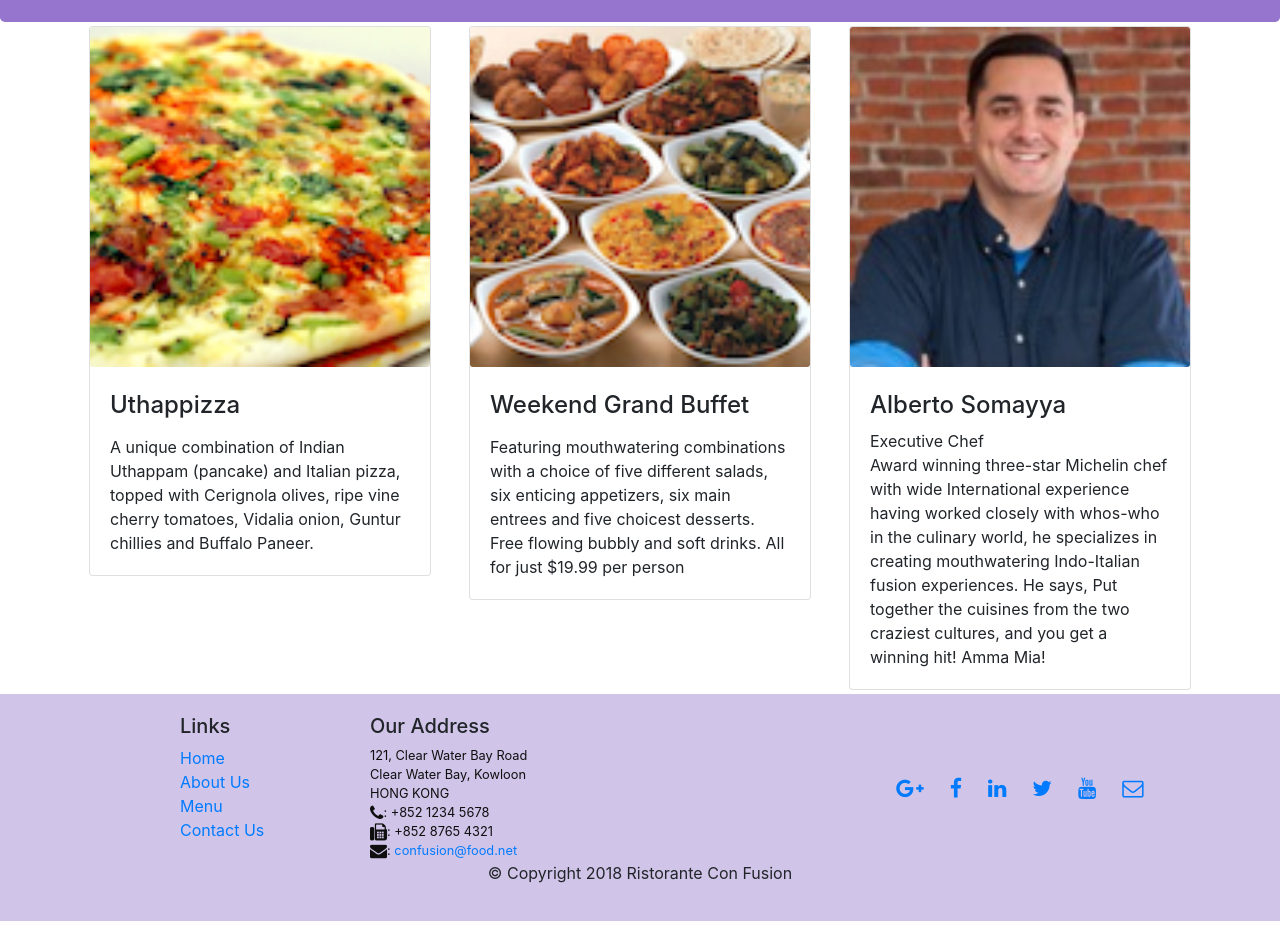
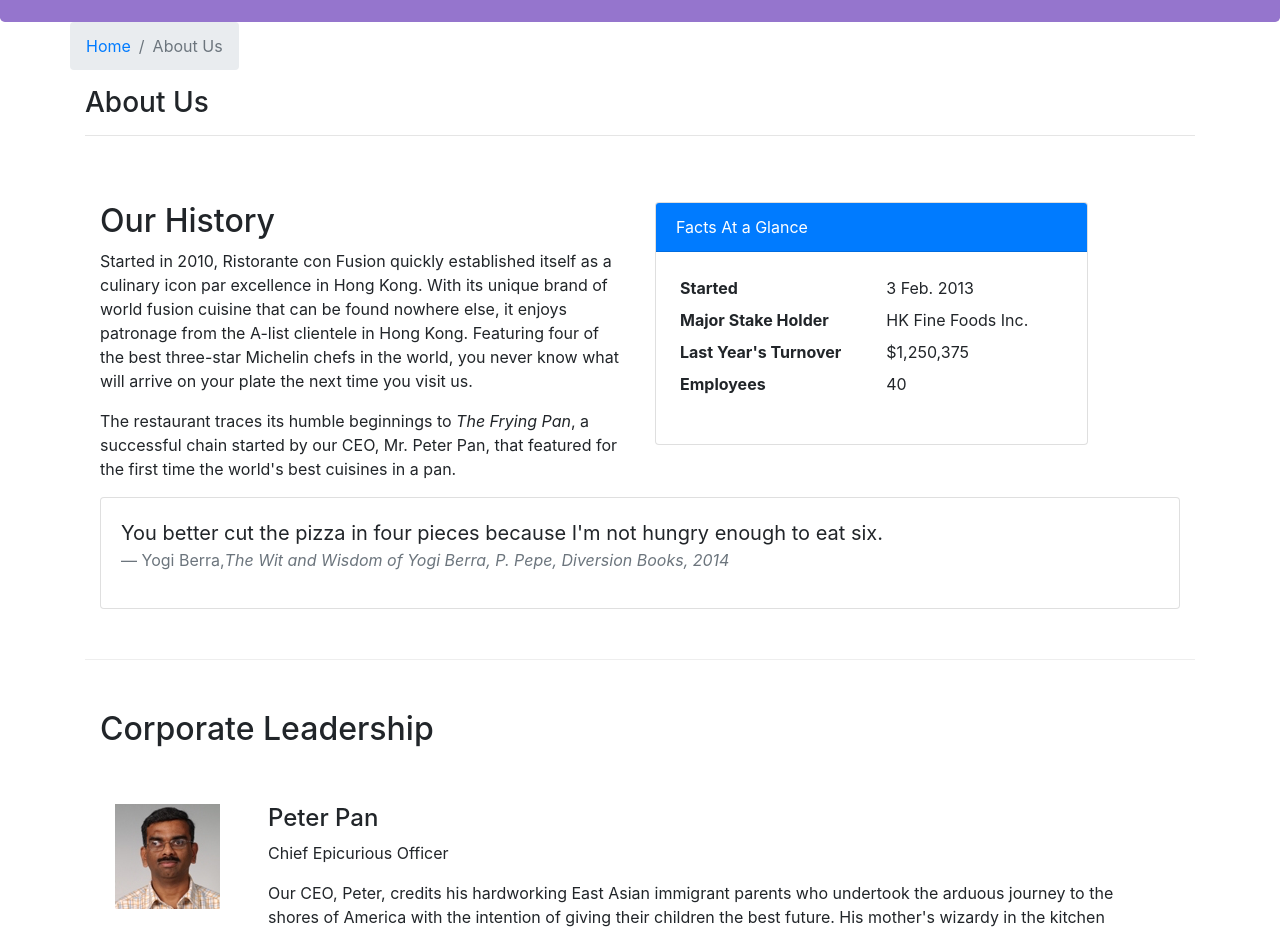
Before and after one commit to NandodkarAmogh/Ristorante-Con-Fusion-React, a React (Create React App) app: page /aboutus in a window 1280 px wide. Before the commit this address led to /home. Shown: the part 320-1252 px from the top of the page. Built offline with nearby package versions, Linux system fonts and the light colour scheme.

Commit message:
Single Page Application part 2

```diff
--- /dev/null
+++ b/src/components/AboutComponent.js
@@ -0,0 +1,76 @@
+import React from 'react';
+import { Breadcrumb, BreadcrumbItem, Card, CardBody, CardHeader, Media } from 'reactstrap';
+import { Link } from 'react-router-dom';
+import RenderLeader from './RenderLeader';
+
+function About(props) {
+
+    const leaders = props.leaders.map((leader) => {
+        return (
+            <RenderLeader leader={leader}></RenderLeader>
+        );
+    });
+    console.log(leaders)
+    return(
+        <div className="container">
+            <div className="row">
+                <Breadcrumb>
+                    <BreadcrumbItem><Link to="/home">Home</Link></BreadcrumbItem>
+                    <BreadcrumbItem active>About Us</BreadcrumbItem>
+                </Breadcrumb>
+                <div className="col-12">
+                    <h3>About Us</h3>
+                    <hr />
+                </div>
+            </div>
+            <div className="row row-content">
+                <div className="col-12 col-md-6">
+                    <h2>Our History</h2>
+                    <p>Started in 2010, Ristorante con Fusion quickly established itself as a culinary icon par excellence in Hong Kong. With its unique brand of world fusion cuisine that can be found nowhere else, it enjoys patronage from the A-list clientele in Hong Kong.  Featuring four of the best three-star Michelin chefs in the world, you never know what will arrive on your plate the next time you visit us.</p>
+                    <p>The restaurant traces its humble beginnings to <em>The Frying Pan</em>, a successful chain started by our CEO, Mr. Peter Pan, that featured for the first time the world's best cuisines in a pan.</p>
+                </div>
+                <div className="col-12 col-md-5">
+                    <Card>
+                        <CardHeader className="bg-primary text-white">Facts At a Glance</CardHeader>
+                        <CardBody>
+                            <dl className="row p-1">
+                                <dt className="col-6">Started</dt>
+                                <dd className="col-6">3 Feb. 2013</dd>
+                                <dt className="col-6">Major Stake Holder</dt>
+                                <dd className="col-6">HK Fine Foods Inc.</dd>
+                                <dt className="col-6">Last Year's Turnover</dt>
+                                <dd className="col-6">$1,250,375</dd>
+                                <dt className="col-6">Employees</dt>
+                                <dd className="col-6">40</dd>
+                            </dl>
+                        </CardBody>
+                    </Card>
+                </div>
+                <div className="col-12">
+                    <Card>
+                        <CardBody className="bg-faded">
+                            <blockquote className="blockquote">
+                                <p className="mb-0">You better cut the pizza in four pieces because
+                                    I'm not hungry enough to eat six.</p>
+                                <footer className="blockquote-footer">Yogi Berra,
+                                <cite title="Source Title">The Wit and Wisdom of Yogi Berra,
+                                    P. Pepe, Diversion Books, 2014</cite>
+                                </footer>
+                            </blockquote>
+                        </CardBody>
+                    </Card>
+                </div>
+            </div>
+            <div className="row row-content">
+                <div className="col-12">
+                    <h2>Corporate Leadership</h2>
+                </div>
+                <div className="col-12">
+                    {leaders}
+                </div>
+            </div>
+        </div>
+    );
+}
+
+export default About;
--- a/src/components/ContactComponent.js
+++ b/src/components/ContactComponent.js
@@ -1,8 +1,20 @@
-import React from 'react'
+import React from 'react';
+import { Breadcrumb, BreadcrumbItem } from 'reactstrap';
+import { Link } from 'react-router-dom';
 
 const ContactComponent = () => {
     return (
         <div className="container">
+            <div className="row">
+                <Breadcrumb>
+                    <BreadcrumbItem><Link to='/home'>Home</Link></BreadcrumbItem>
+                    <BreadcrumbItem active>Contact Us</BreadcrumbItem>
+                </Breadcrumb>
+                <div className="col-12">
+                    <h3>Contact Us</h3>
+                    <hr />
+                </div>
+            </div>
             <div className="row row-content">
                 <div className="col-12">
                 <h3>Location Information</h3>
--- a/src/components/MainComponent.js
+++ b/src/components/MainComponent.js
@@ -10,6 +10,7 @@
 import ContactComponent from './ContactComponent';
 import { Switch, Route, Redirect } from 'react-router-dom';
 import DishdetailComponent from './DishdetailComponent';
+import AboutComponent from './AboutComponent';
 
 
 const MainComponent = () => {
@@ -17,6 +18,7 @@
     const comments = COMMENTS;
     const leaders = LEADERS;
     const promotions = PROMOTIONS;
+    console.log(comments)
 
     const HomePage = () => {
         return (
@@ -30,7 +32,7 @@
     const DishWithId = ({match}) => {
         return (
             <DishdetailComponent dish={dishes.filter((dish) => dish.id === parseInt(match.params.dishId,10))[0]}
-            comments={comments.filter((comment) => comment.dishId === parseInt(match.params.dishId,10))[0]}
+            comments={comments.filter((comment) => comment.dishId === parseInt(match.params.dishId,10))}
             />
         )
     }
@@ -41,6 +43,7 @@
             {/* <MenuComponent dishes = {dishes} /> */}
             <Switch>
                 <Route path="/home" component={HomePage} />
+                <Route path="/aboutus" component={() => <AboutComponent leaders = {leaders} />} />
                 <Route exact path= "/menu" component={() => <MenuComponent dishes = {dishes} />} />
                 <Route path="/menu/:dishId" component={DishWithId} />
                 <Route exact path='/contactus' component ={ContactComponent} />
--- a/src/components/MenuComponent.js
+++ b/src/components/MenuComponent.js
@@ -1,49 +1,27 @@
 import React, {useState} from 'react';
 import { Card, CardImg, CardImgOverlay,CardTitle, CardBody, CardText, Breadcrumb, BreadcrumbItem } from 'reactstrap';
-import DishdetailComponent from './DishdetailComponent';
 import RenderCardComponent from './RenderCardComponent';
 import { Link } from 'react-router-dom';
 
 const MenuComponent = ({dishes}) => {
-    let [selectedDish,setSelectedDish] = useState(0)
+    // let [selectedDish,setSelectedDish] = useState(0)
 
     const menu = dishes.map((dish) => {
         console.log(dish)
         return (
             <div key = {dish.id} className = "col-12 col-md-5 m-1">
 
-                <Card onClick={() => setSelectedDish(dish)}>
-                    {/* <Link to={`/menu/${dish.id}`} > */}
+                <Card>
+                    <Link to={`/menu/${dish.id}`} >
                         <CardImg width = "100%" src={dish.image} alt={dish.name} />
                         <CardImgOverlay>
                             <CardTitle className='title'>{dish.name}</CardTitle>
                         </CardImgOverlay>
+                    </Link>
                 </Card>
             </div>
         );
     });
-
-
-    const renderDish = (dish) => {
-        if (dish.id != null ) {
-        return(
-
-            <Card>
-                <Link to={`/menu/${dish.id}`} >
-                <CardImg width = "50%" src={dish.image} alt={dish.name} />
-                <CardBody>
-                    <CardTitle className='title'>{dish.name}</CardTitle>
-                    <CardText>{dish.description}</CardText>
-                </CardBody>
-                </Link>
-            </Card>
-        )}
-        else {
-            return (
-                <div></div>
-            )
-        };
-    }
 
     return (
         <div className = "container">
@@ -60,13 +38,6 @@
             <div className = "row">
             {menu}
             </div>
-                <div className='row'>
-                    <div className='col-12 col-md-5'>
-                        {renderDish(selectedDish)}
-                        {/* <RenderCardComponent item = {selectedDish} /> */}
-                    </div>
-                    <DishdetailComponent Dish={selectedDish.comments} />
-                </div>
         </div>
     )
 }
--- /dev/null
+++ b/src/components/RenderLeader.js
@@ -0,0 +1,22 @@
+import React from 'react';
+import { Media} from 'reactstrap';
+import { Link } from 'react-router-dom';
+
+const RenderLeader = ({leader}) => {
+    return (
+        <div key={leader.id} className="col-12 mt-5">
+            <Media tag= 'li'>
+                <Media left middle>
+                    <Media object src= {leader.image} alt={leader.name} />
+                </Media>
+                <Media body className='ml-5'>
+                    <Media heading>{leader.name}</Media>
+                    <p>{leader.designation}</p>
+                    <p>{leader.description}</p>
+                </Media>
+            </Media>
+        </div>
+    )
+}
+
+export default RenderLeader
--- a/src/shared/leaders.js
+++ b/src/shared/leaders.js
@@ -29,7 +29,7 @@
     {
       id: 3,
       name: 'Alberto Somayya',
-      image: '/assets/images/alberto1.jpg',
+      image: '/assets/images/alberto.png',
       designation: 'Executive Chef',
       abbr: 'EC',
       featured: true,
```
Also changed, not shown: src/components/DishdetailComponent.js (+57 -36 lines). Lines whose indentation alone changed are shown as unchanged.
